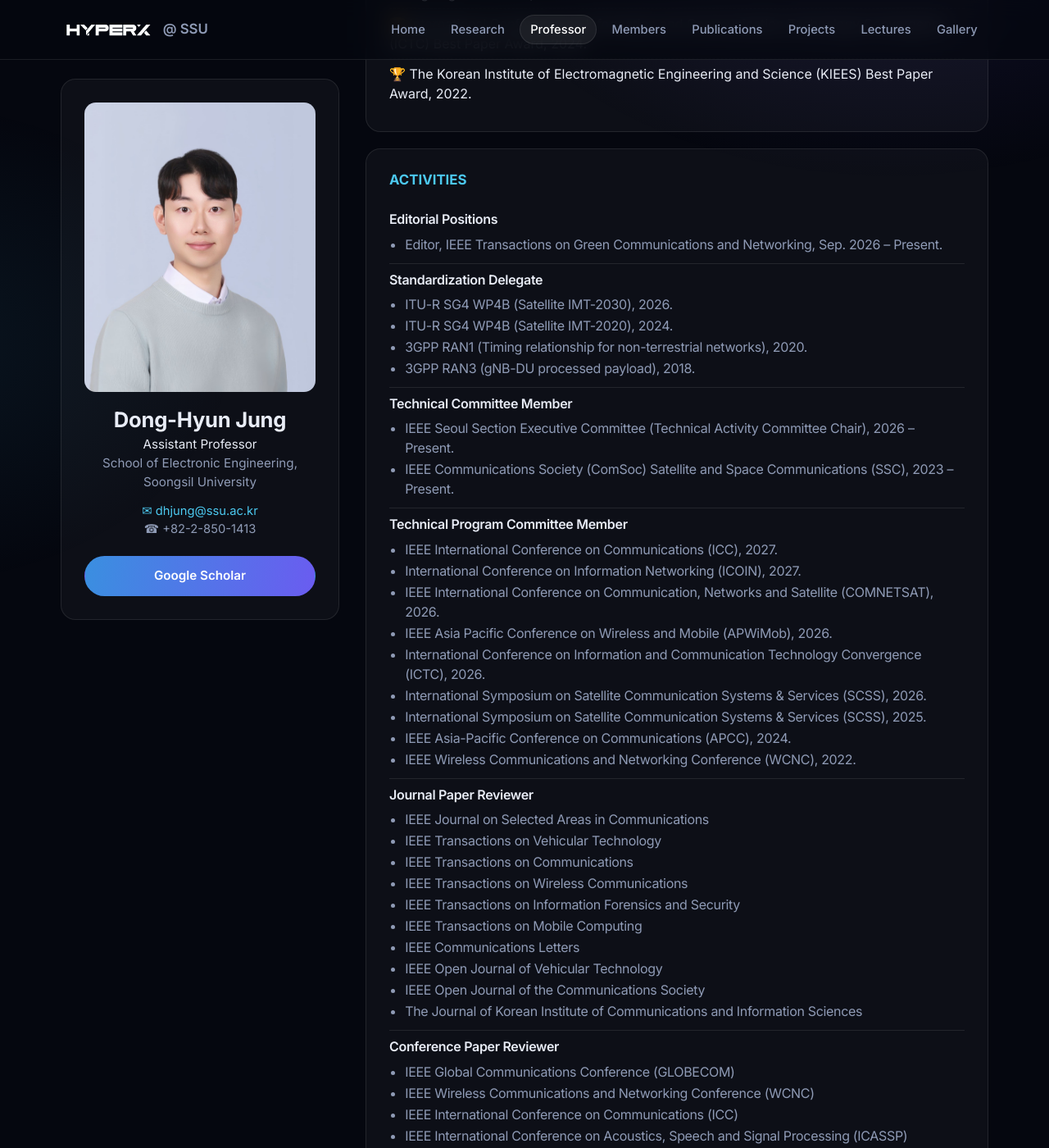
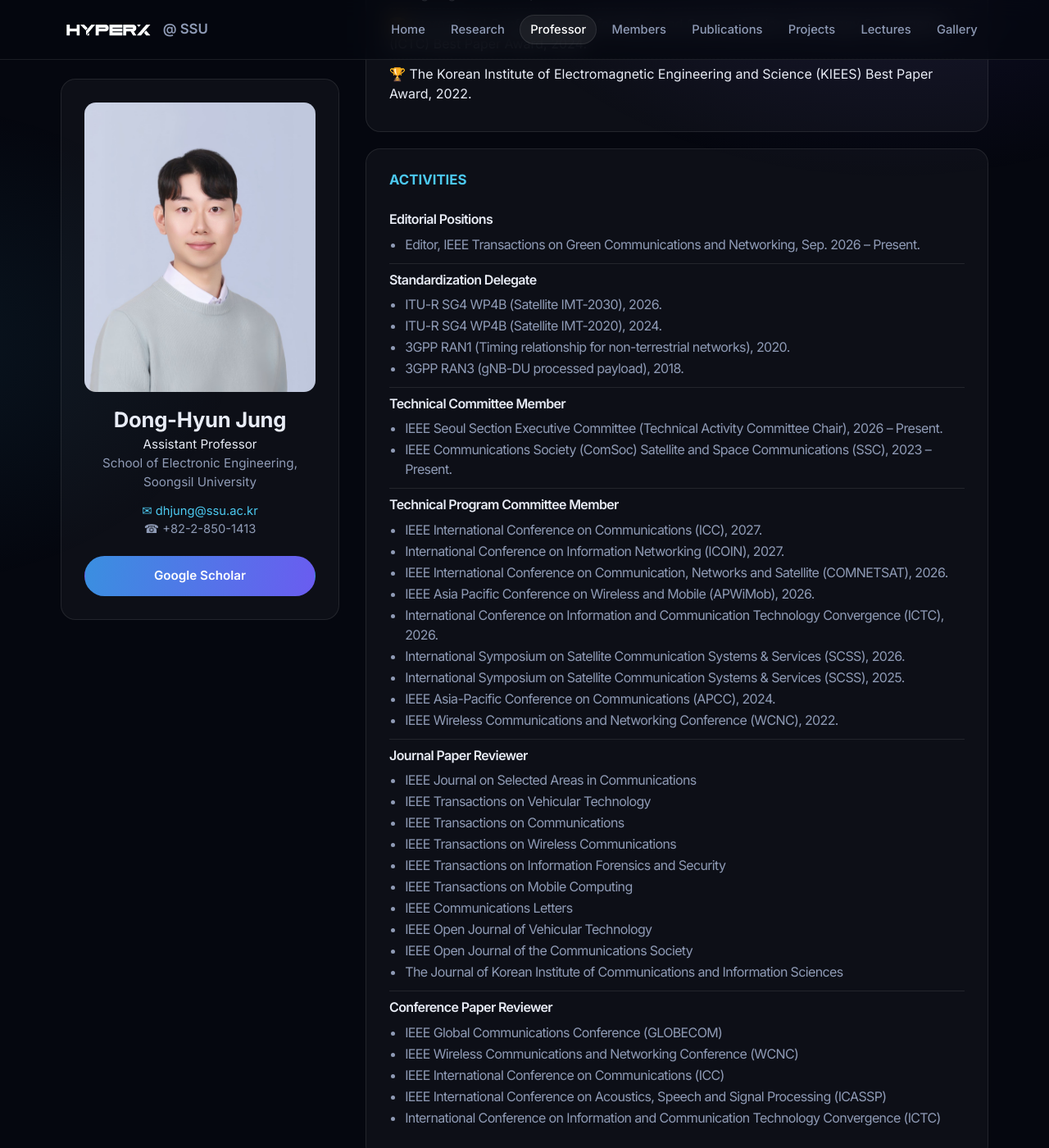
Before and after one commit to hyperx-web/hyperx, a Jekyll site: the page built from professor.html, in a window 1280 px wide and 1400 px high, scrolled down 1150 px. Shown: the whole window at 82% size. Built offline with Jekyll 4.4.1, drawn with Linux system fonts in a browser that asks for light colours; some web fonts are replaced.

Commit message:
Professor activities: letter spacing -0.04em
Co-Authored-By: Claude Opus 5.5 <noreply@anthropic.com>

```diff
--- a/assets/css/style.css
+++ b/assets/css/style.css
@@ -418,4 +418,4 @@ mark { background: rgba(76,201,240,.3); color: #fff; border-radius: 3px; }
 .member-pubs li .pub-venue { font-size: .82rem; color: var(--muted); font-style: italic; }
 .member-pubs .pub-venue .venue-name { color: inherit; }
 .news-item p strong { color: #fff; font-weight: 700; }
-.acc ul, .acc-group h4 { letter-spacing: -0.02em; }
+.acc ul, .acc-group h4 { letter-spacing: -0.04em; }
```
